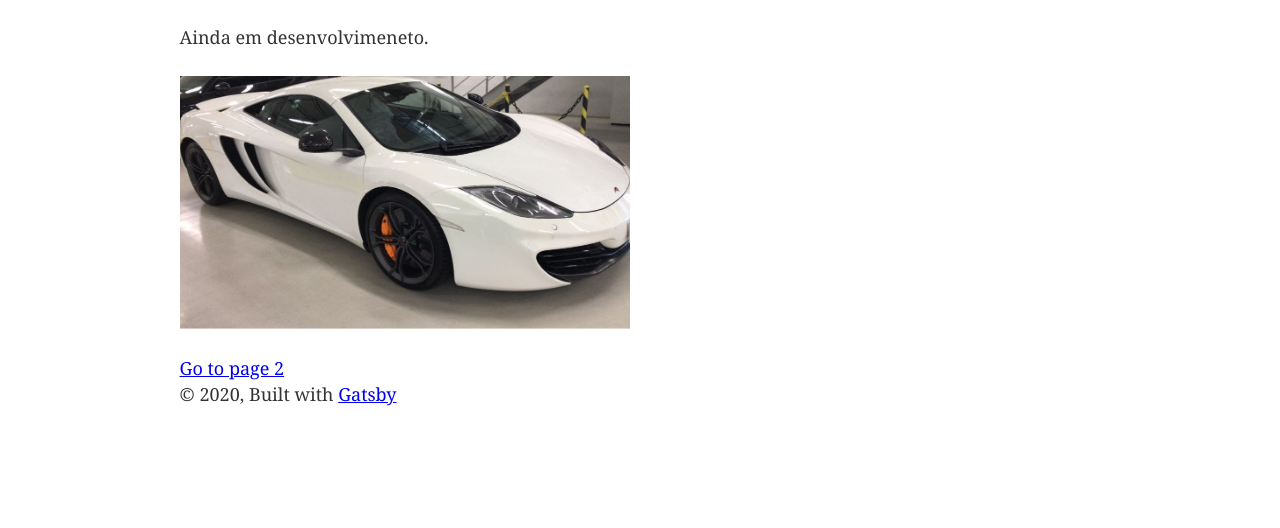
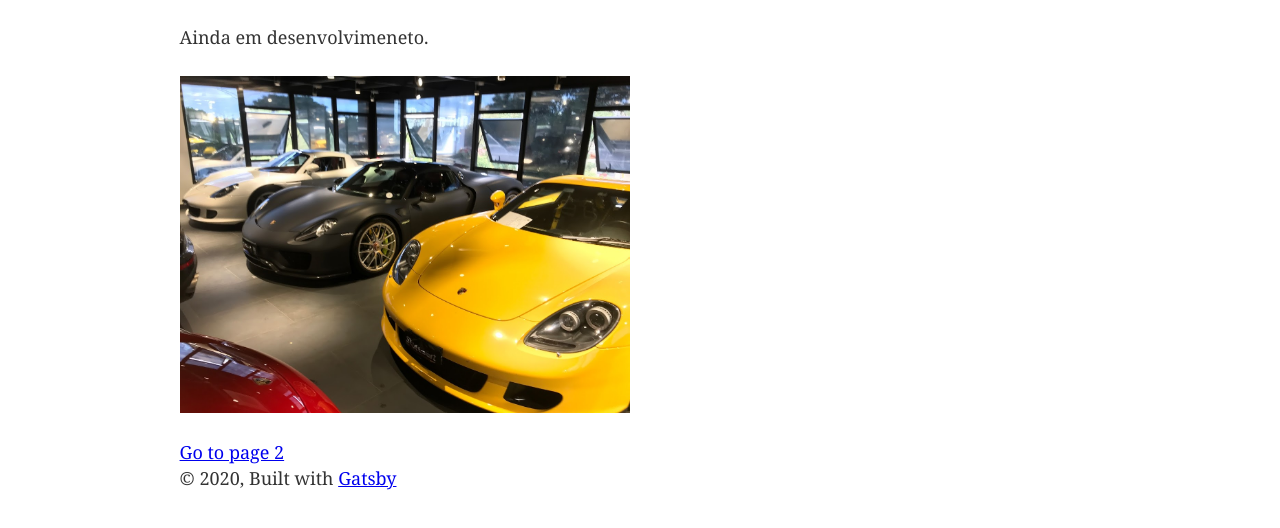
Before and after one commit to RpmFernandes/perfectamassados, a Gatsby site: page / in a window 1280 px wide. Shown: the part 214-742 px from the top of the page. Built offline with nearby package versions, Linux system fonts and the light colour scheme; Gatsby itself is replaced by a stand-in of ours.

Commit message:
home page image change

```diff
--- a/src/components/image.js
+++ b/src/components/image.js
@@ -16,7 +16,7 @@ import Img from "gatsby-image"
 const Image = () => {
   const data = useStaticQuery(graphql`
     query {
-      placeholderImage: file(relativePath: { eq: "mclaren.png" }) {
+      placeholderImage: file(relativePath: { eq: "porsche.png" }) {
         childImageSharp {
           fluid(maxWidth: 300) {
             ...GatsbyImageSharpFluid
```
